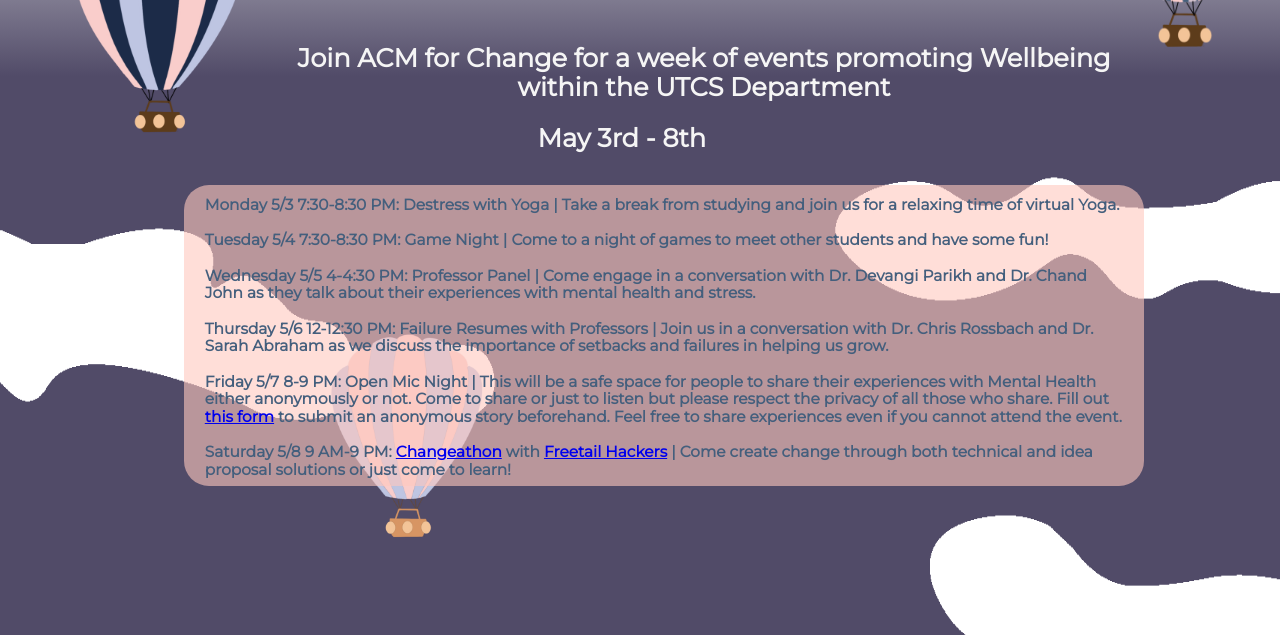
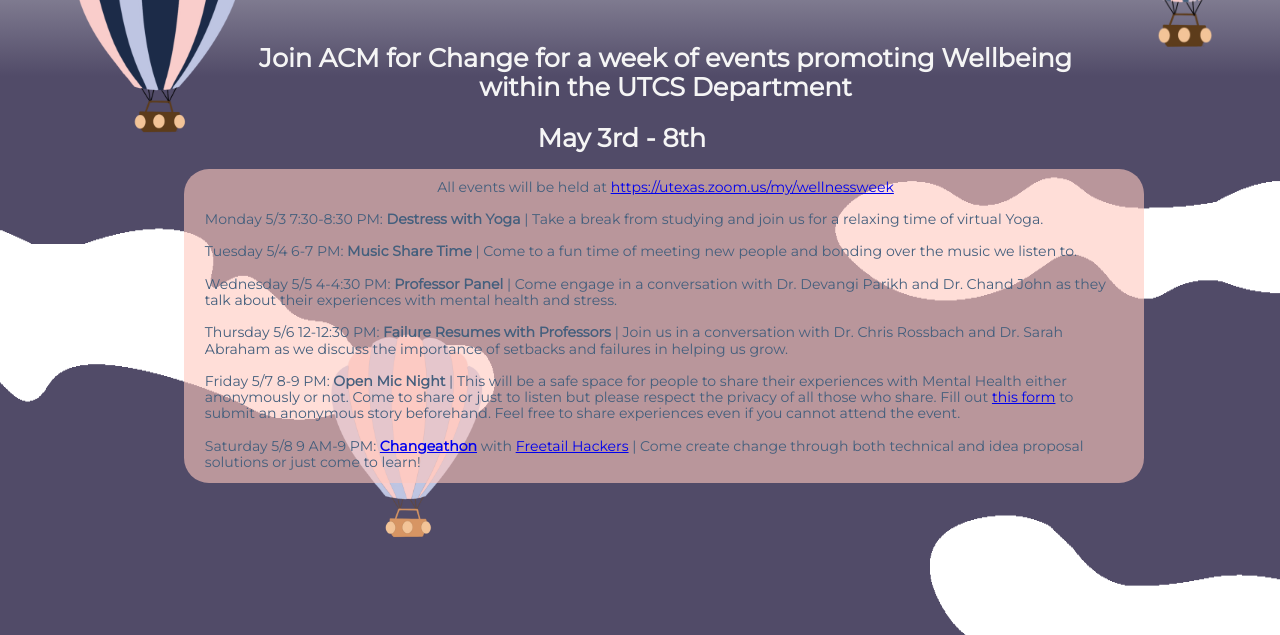
Before and after one commit to FreetailHackers/wellnessweek, a plain HTML site: page index.html in a window 1280 px wide. Shown: the part 165-800 px from the top of the page. Drawn offline with Linux system fonts and the light colour scheme.

Commit message:
added music share event and zoom link

```diff
--- a/css/styles.css
+++ b/css/styles.css
@@ -24,6 +24,7 @@ html {
     position: relative;
     z-index: 0;
     overflow: hidden;
+    /* overflow-x:hidden */
 }
 
 .acm-logo{
@@ -78,7 +79,7 @@ html {
 #subtitle {
     position: absolute;
     width: 70vw;
-    left: 20%;
+    left: 17%;
     top: 26%;
     z-index: 4;
     color: whitesmoke;
@@ -95,36 +96,39 @@ html {
         font-size: 4vw;
     }}
 
+div.center{
+    text-align: center;
+}
+
 div.transparentbox {
   margin: 30px;
   background-color: #ffc8be;
   opacity: 0.6;
   position: absolute;
-  top: 40%;
+  top: 38%;
   left: 12%;
   width: 75vw;
-  height: 23.5vw;
+  height: 24.5vw;
   z-index:5;
   border-radius: 25px;
 }
 @media only screen and (max-width: 670px) {
     div.transparentbox {
         top: 30%;
-        left: 2%;
+        left: 1.5%;
         width: 80vw;
-        height: 104vw;
+        height: 112vw;
     }}
 
 div.transparentboxp {
   position: absolute;
-  top: 40%;
+  top: 38%;
   left: 14%;
   width: 72vw;
   margin: 2%;
   z-index: 10;
-  font-weight: bold;
   color: #445f7d;
-  font-size: 1.2vw;
+  font-size: 1.1vw;
   font-family: Montserrat;
 }
 @media only screen and (max-width: 670px) {
--- a/index.html
+++ b/index.html
@@ -65,12 +65,13 @@
           <div class="transparentbox"></div>
             <div class="transparentboxp">
             <p>
-              Monday 5/3 7:30-8:30 PM: Destress with Yoga | Take a break from studying and join us for a relaxing time of virtual Yoga. <br><br>
-              Tuesday 5/4 7:30-8:30 PM: Game Night | Come to a night of games to meet other students and have some fun! <br><br>
-              Wednesday 5/5 4-4:30 PM: Professor Panel | Come engage in a conversation with Dr. Devangi Parikh and Dr. Chand John as they talk about their experiences with mental health and stress.<br><br>
-              Thursday 5/6 12-12:30 PM: Failure Resumes with Professors | Join us in a conversation with Dr. Chris Rossbach and Dr. Sarah Abraham as we discuss the importance of setbacks and failures in helping us grow.<br><br>
-              Friday 5/7 8-9 PM: Open Mic Night | This will be a safe space for people to share their experiences with Mental Health either anonymously or not. Come to share or just to listen but please respect the privacy of all those who share. Fill out <a href='https://forms.gle/QHdATtiyfj257qek6'>this form</a> to submit an anonymous story beforehand. Feel free to share experiences even if you cannot attend the event.<br><br>
-              Saturday 5/8 9 AM-9 PM: <a href='https://freetailhackers.com/changeathon/'>Changeathon</a> with <a href='https://freetailhackers.com'>Freetail Hackers</a> | Come create change through both technical and idea proposal solutions or just come to learn! <br><br>
+              <div class="center">All events will be held at <a href='https://utexas.zoom.us/my/wellnessweek'>https://utexas.zoom.us/my/wellnessweek</a></div><br>
+              Monday 5/3 7:30-8:30 PM: <strong>Destress with Yoga</strong> | Take a break from studying and join us for a relaxing time of virtual Yoga. <br><br>
+              Tuesday 5/4 6-7 PM: <strong>Music Share Time</strong> | Come to a fun time of meeting new people and bonding over the music we listen to. <br><br>
+              Wednesday 5/5 4-4:30 PM: <strong>Professor Panel</strong> | Come engage in a conversation with Dr. Devangi Parikh and Dr. Chand John as they talk about their experiences with mental health and stress.<br><br>
+              Thursday 5/6 12-12:30 PM: <strong>Failure Resumes with Professors</strong> | Join us in a conversation with Dr. Chris Rossbach and Dr. Sarah Abraham as we discuss the importance of setbacks and failures in helping us grow.<br><br>
+              Friday 5/7 8-9 PM: <strong>Open Mic Night</strong> | This will be a safe space for people to share their experiences with Mental Health either anonymously or not. Come to share or just to listen but please respect the privacy of all those who share. Fill out <a href='https://forms.gle/QHdATtiyfj257qek6'>this form</a> to submit an anonymous story beforehand. Feel free to share experiences even if you cannot attend the event.<br><br>
+              Saturday 5/8 9 AM-9 PM: <strong><a href='https://freetailhackers.com/changeathon/'>Changeathon</a></strong> with <a href='https://freetailhackers.com'>Freetail Hackers</a> | Come create change through both technical and idea proposal solutions or just come to learn! <br><br>
 
             </p>
 
```
Also changed, not shown: 2 other files.
